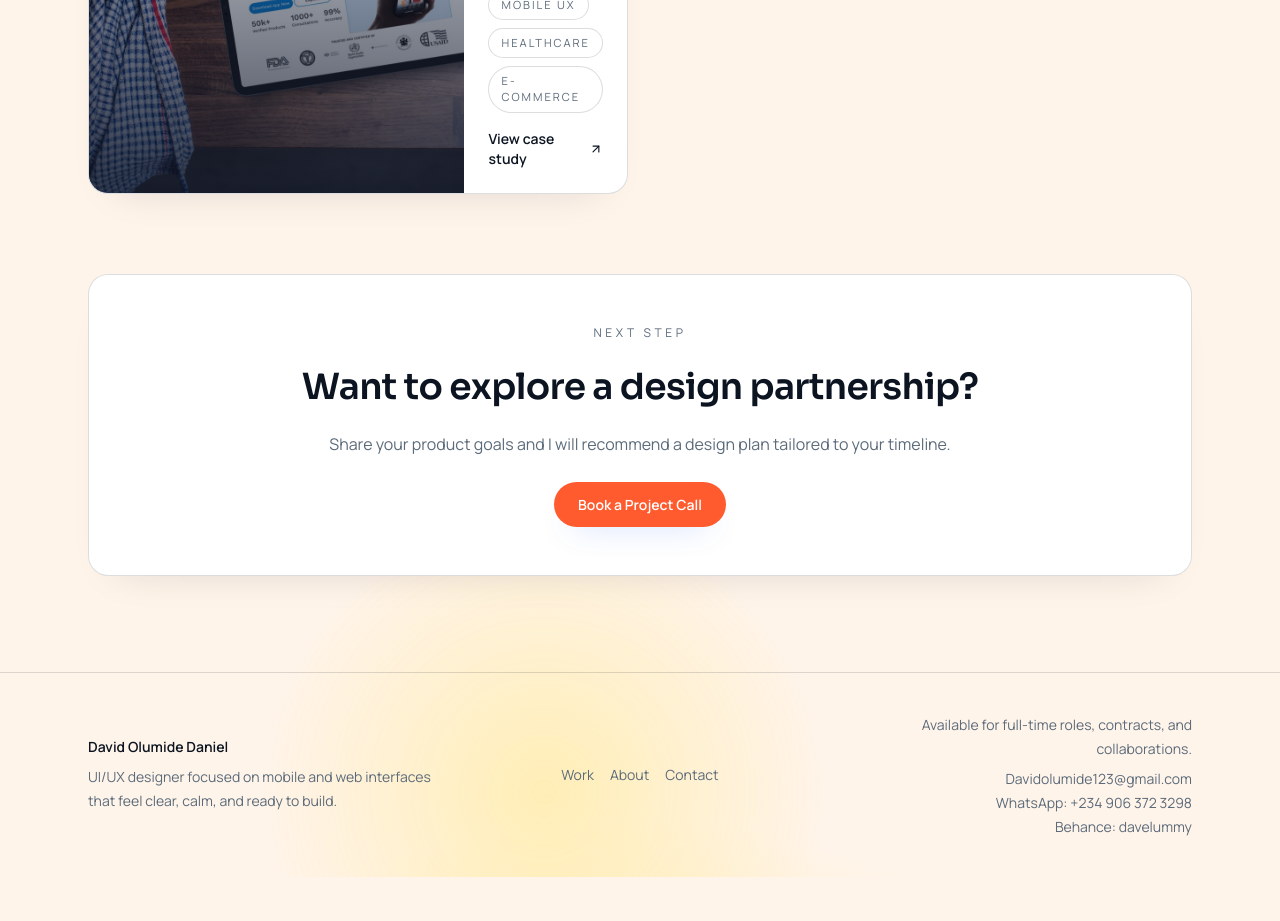
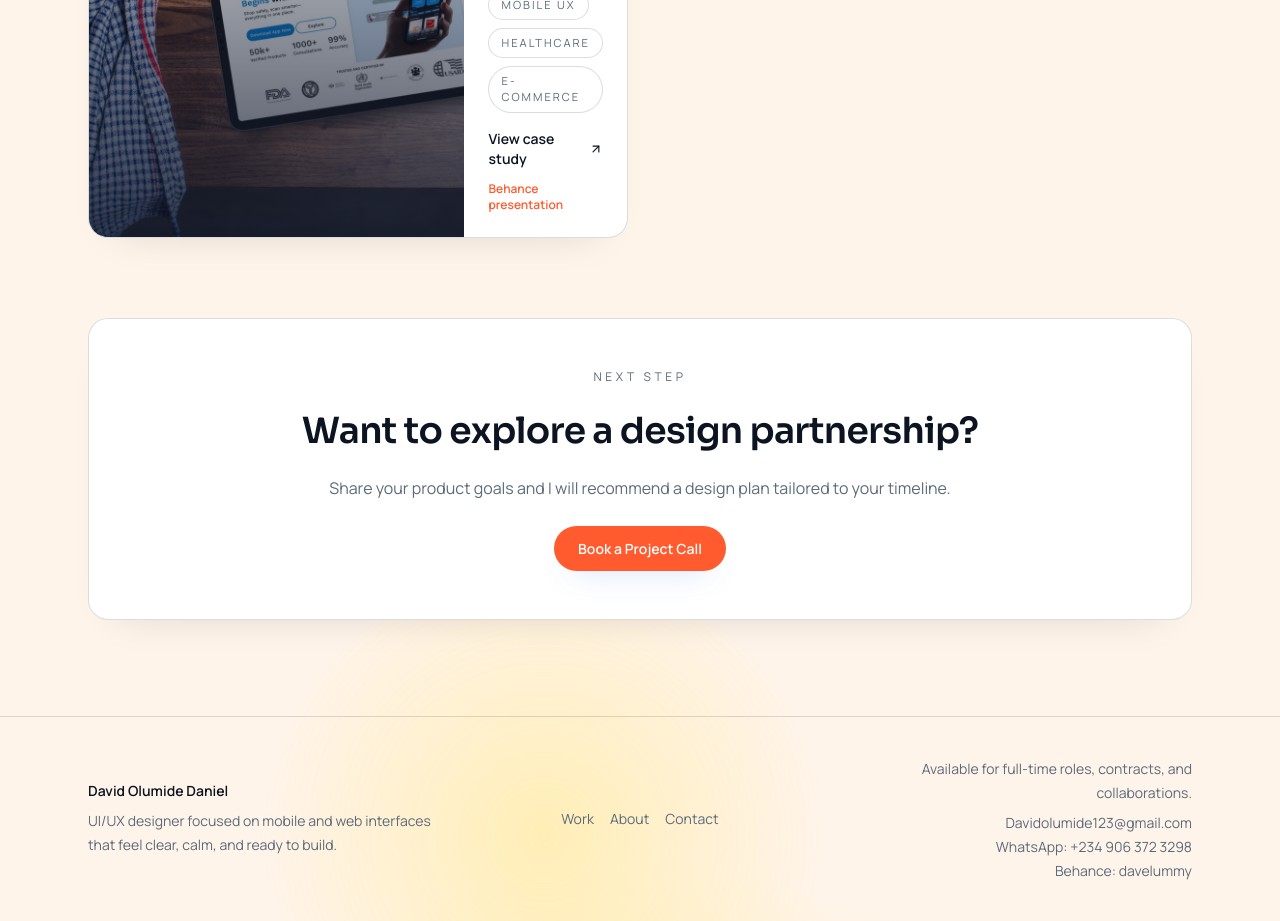
Before and after one commit to Davelummy/uiux-portfolio, a Next.js app: page /work in a window 1280 px wide. Shown: the part 1540-2461 px from the top of the page. Before the commit the page ends 2417 px from the top, so only its background shows below. Built offline with nearby package versions, Linux system fonts and the light colour scheme.

Commit message:
Add Behance links for case studies

```diff
--- a/src/app/work/[slug]/page.tsx
+++ b/src/app/work/[slug]/page.tsx
@@ -122,6 +122,23 @@ export default async function WorkDetailPage({ params }: Props) {
               Project Snapshot
             </p>
             <dl className="mt-4 grid gap-4 text-sm">
+              {project.behanceUrl ? (
+                <div>
+                  <dt className="text-xs uppercase tracking-[0.2em] text-muted">
+                    Behance
+                  </dt>
+                  <dd className="mt-2">
+                    <a
+                      href={project.behanceUrl}
+                      target="_blank"
+                      rel="noopener noreferrer"
+                      className="text-sm font-semibold text-accent transition hover:text-ink"
+                    >
+                      View presentation
+                    </a>
+                  </dd>
+                </div>
+              ) : null}
               <div>
                 <dt className="text-xs uppercase tracking-[0.2em] text-muted">
                   Role
@@ -266,6 +283,21 @@ export default async function WorkDetailPage({ params }: Props) {
               />
             </div>
           </div>
+        ) : project.behanceUrl ? (
+          <div className="card mt-4 p-6">
+            <p className="text-sm text-muted">
+              Prototype preview available on Behance.
+            </p>
+            <a
+              href={project.behanceUrl}
+              target="_blank"
+              rel="noopener noreferrer"
+              className="mt-4 inline-flex items-center gap-2 text-sm font-semibold text-accent transition hover:text-ink"
+            >
+              View Behance presentation
+              <ArrowUpRight className="h-4 w-4" />
+            </a>
+          </div>
         ) : (
           <div className="card mt-4 p-6">
             <p className="text-sm text-muted">
--- a/src/components/work/work-gallery.tsx
+++ b/src/components/work/work-gallery.tsx
@@ -393,9 +393,21 @@ export default function WorkGallery({ projects }: Props) {
                           </span>
                         ))}
                       </div>
-                      <div className="mt-auto flex items-center gap-2 text-sm font-semibold text-ink">
-                        View case study
-                        <ArrowUpRight className="h-4 w-4 transition group-hover:translate-x-1" />
+                      <div className="mt-auto flex flex-wrap items-center gap-3 text-sm font-semibold text-ink">
+                        <span className="inline-flex items-center gap-2">
+                          View case study
+                          <ArrowUpRight className="h-4 w-4 transition group-hover:translate-x-1" />
+                        </span>
+                        {project.behanceUrl ? (
+                          <a
+                            href={project.behanceUrl}
+                            target="_blank"
+                            rel="noopener noreferrer"
+                            className="text-xs font-semibold text-accent transition hover:text-ink"
+                          >
+                            Behance presentation
+                          </a>
+                        ) : null}
                       </div>
                     </div>
                   </Link>
--- a/src/lib/projects.ts
+++ b/src/lib/projects.ts
@@ -38,6 +38,7 @@ export type Project = {
   cover: ProjectCover;
   coverImageUrl: string | null;
   blurDataUrl: string | null;
+  behanceUrl: string | null;
   figmaEmbed: string | null;
   isFeatured: boolean;
   isPublished: boolean;
@@ -115,6 +116,8 @@ const PROJECTS: Project[] = [
     },
     coverImageUrl: "/projects/voices-unbroken.jpg",
     blurDataUrl: BLUR_DATA_URL,
+    behanceUrl:
+      "https://www.behance.net/gallery/241149933/Voices-Unbroken/modules/1391924665",
     figmaEmbed:
       "https://embed.figma.com/proto/VqIXa8Hf2hpx0Con2YpSfJ/Voices-Unbroken?page-id=0%3A1&node-id=125-11721&viewport=-1237%2C662%2C0.32&scaling=scale-down&content-scaling=fixed&starting-point-node-id=125%3A11721&show-proto-sidebar=1&embed-host=share",
     isFeatured: true,
@@ -188,6 +191,8 @@ const PROJECTS: Project[] = [
     },
     coverImageUrl: "/projects/riggs-pharmaceuticals.jpg",
     blurDataUrl: BLUR_DATA_URL,
+    behanceUrl:
+      "https://www.behance.net/gallery/240443253/Riggs-Pharmaceuticals-Landing-Page/modules/1385218391",
     figmaEmbed:
       "https://embed.figma.com/proto/7HY70zXNqb9PrmLsr2r3AF/RIGGS-PHARMACEUTICALS?page-id=1343%3A6067&node-id=1343-6099&viewport=633%2C1586%2C0.16&scaling=scale-down&content-scaling=fixed&starting-point-node-id=1381%3A27595&show-proto-sidebar=1&embed-host=share",
     isFeatured: false,
```
